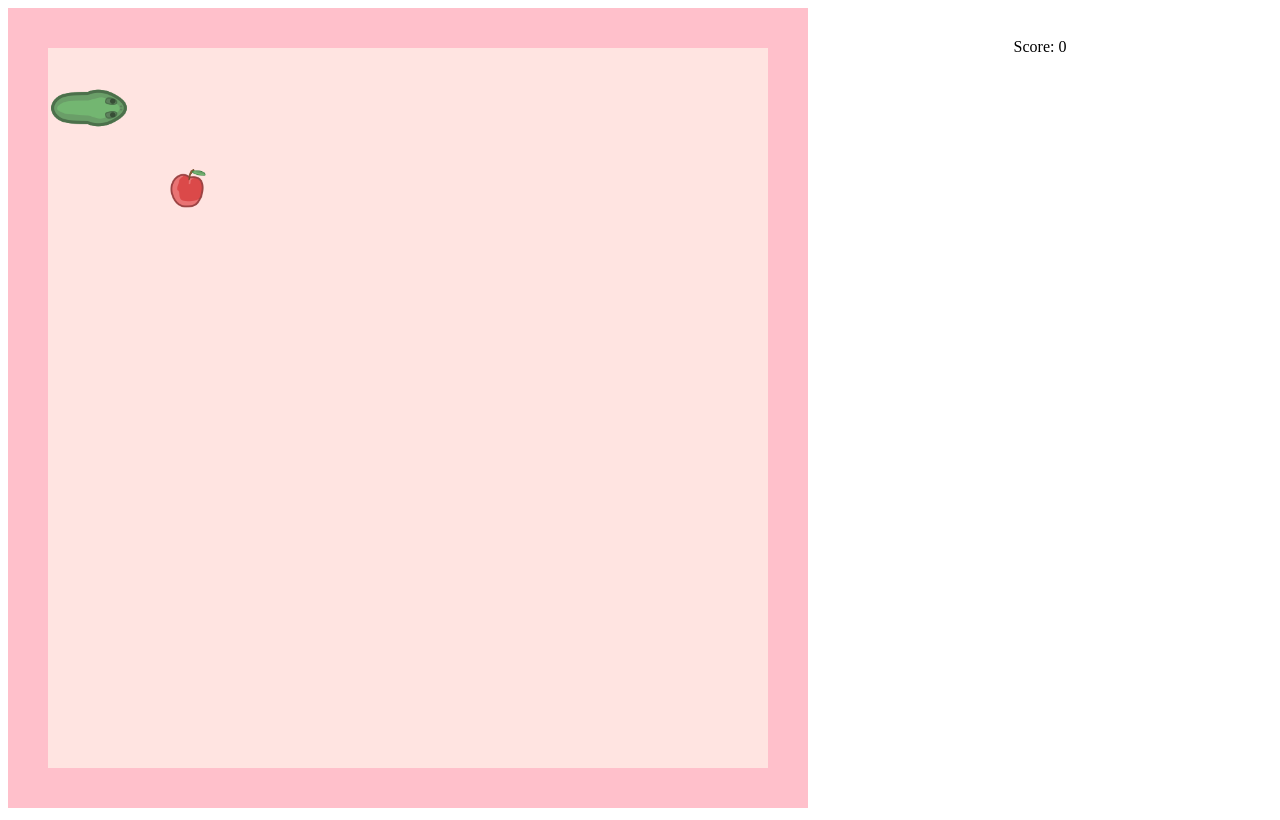
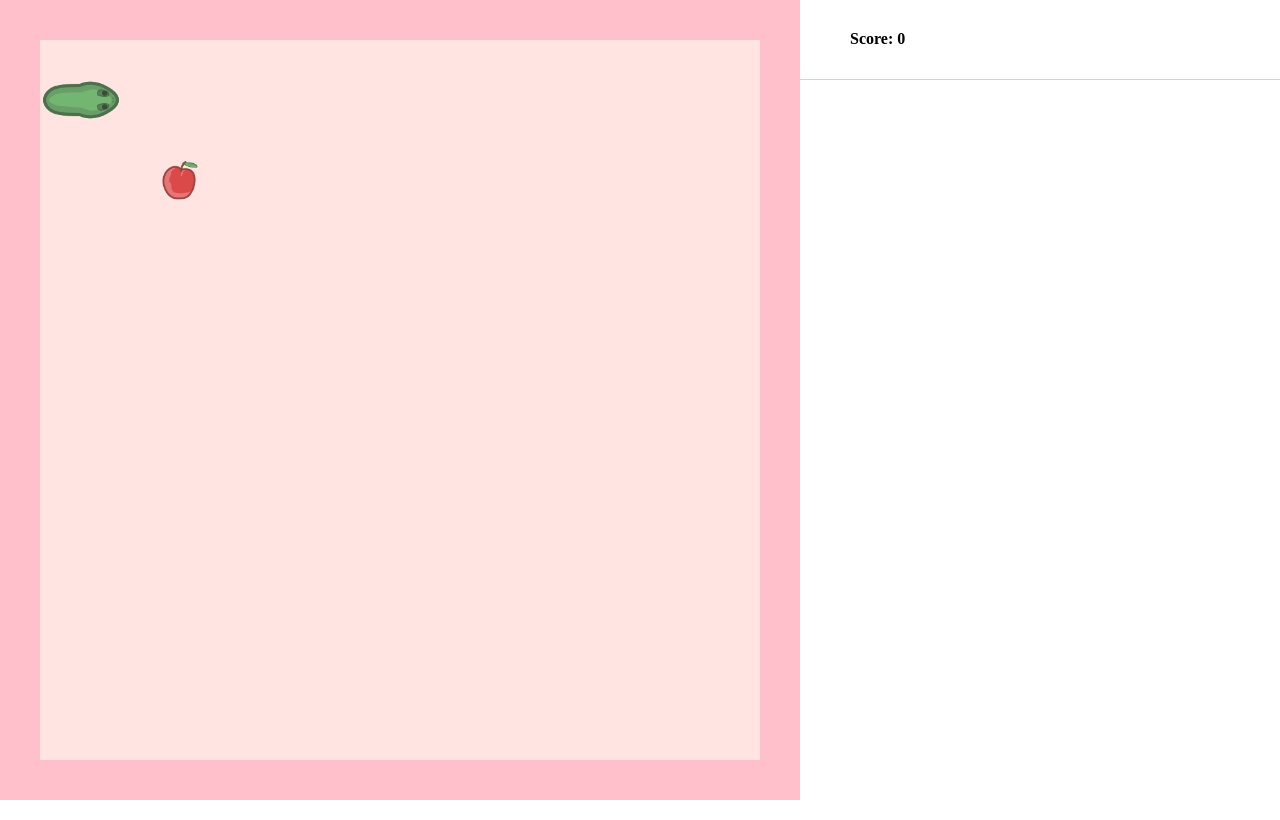
Before and after one commit to floppyvlaDISK/nibbles, a website built with Parcel: page index.html in a window 1280 px wide. Built offline with nearby package versions, Linux system fonts and the light colour scheme.

Commit message:
Add structure to styles, create css file

```diff
--- /dev/null
+++ b/index.css
@@ -0,0 +1,24 @@
+html, body {
+  margin: 0;
+  height: 100%;
+  width: 100%;
+}
+
+.flexbox {
+  display: flex;
+}
+
+.dashboard {
+  display: flex;
+  flex: 1;
+  flex-direction: column;
+  font-weight: bold;
+  text-align: left;
+}
+.dashboard__section {
+  padding: 30px 50px;
+}
+.dashboard__separator {
+  height: 1px;
+  border-bottom: 1px solid pink;
+}
--- a/index.html
+++ b/index.html
@@ -7,15 +7,20 @@
   <meta name="description" content="Nibbles game" />
   <link rel="icon" href="./static/nibbles-logo.png" />
   <title>Nibbles</title>
+  <link rel="stylesheet" href="./index.css" />
 </head>
 
 <body>
-  <main style="display: flex;">
+  <main class="flexbox">
     <section id="nibbles"></section>
-    <section id="score-board" style="padding: 30px; flex: 1; text-align: center;"></section>
+    <div class="dashboard">
+      <section id="score-board" class="dashboard__section"></section>
+      <div class="dashboard__separator" />
+      <section id="top-scores" class="dashboard__section"></section>
+    </div>
   </main>
   <script src="./src/index.ts"></script>
   <noscript>You need to enable JavaScript to run this app.</noscript>
-</body>
+</bod>
 
 </html>
```
